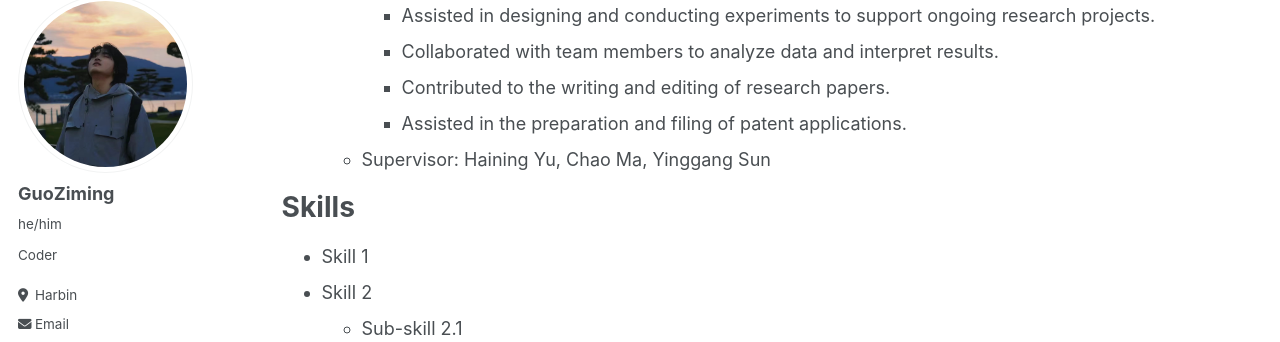
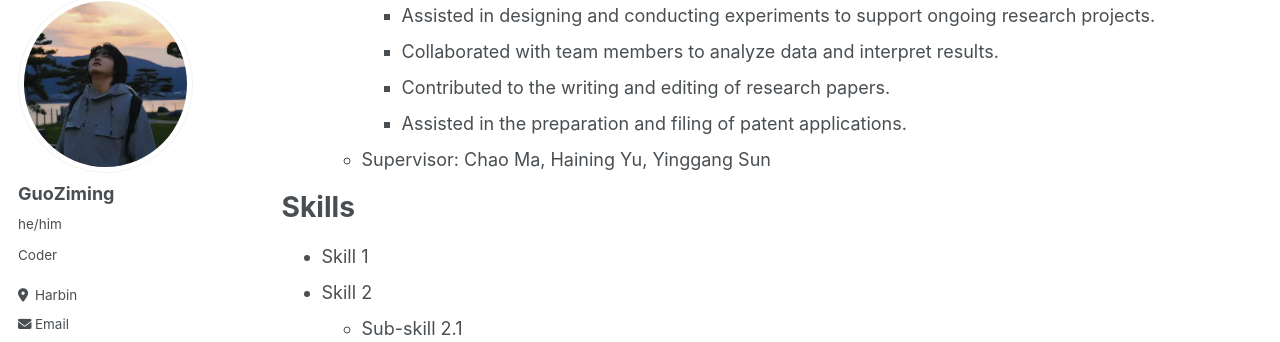
Before and after one commit to mcxiaoxiao/mcxiaoxiao.github.io, a Jekyll site: the page built from _pages/cv.md, in a window 1280 px wide and 900 px high, scrolled down 472 px. Shown: the part 111-453 px from the top of the window. Built offline with Jekyll 4.4.1, drawn with Linux system fonts in a browser that asks for light colours; some web fonts are replaced.

Commit message:
Update cv.md

```diff
--- a/_pages/cv.md
+++ b/_pages/cv.md
@@ -30,7 +30,7 @@ Work experience
     * Collaborated with team members to analyze data and interpret results.
     * Contributed to the writing and editing of research papers.
     * Assisted in the preparation and filing of patent applications.
-  * Supervisor: Haining Yu, Chao Ma, Yinggang Sun
+  * Supervisor: Chao Ma, Haining Yu, Yinggang Sun
 
 Skills
 ======
```
